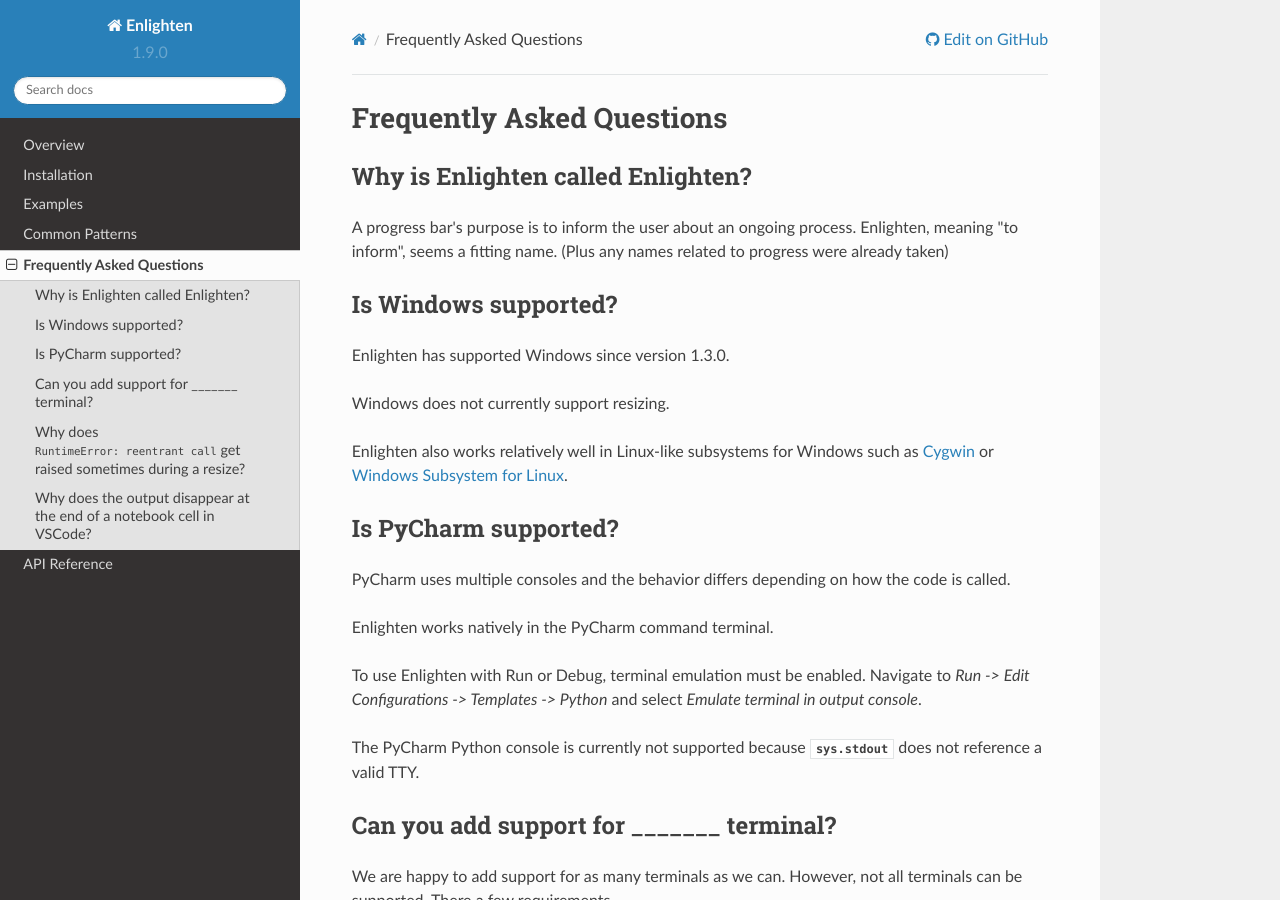
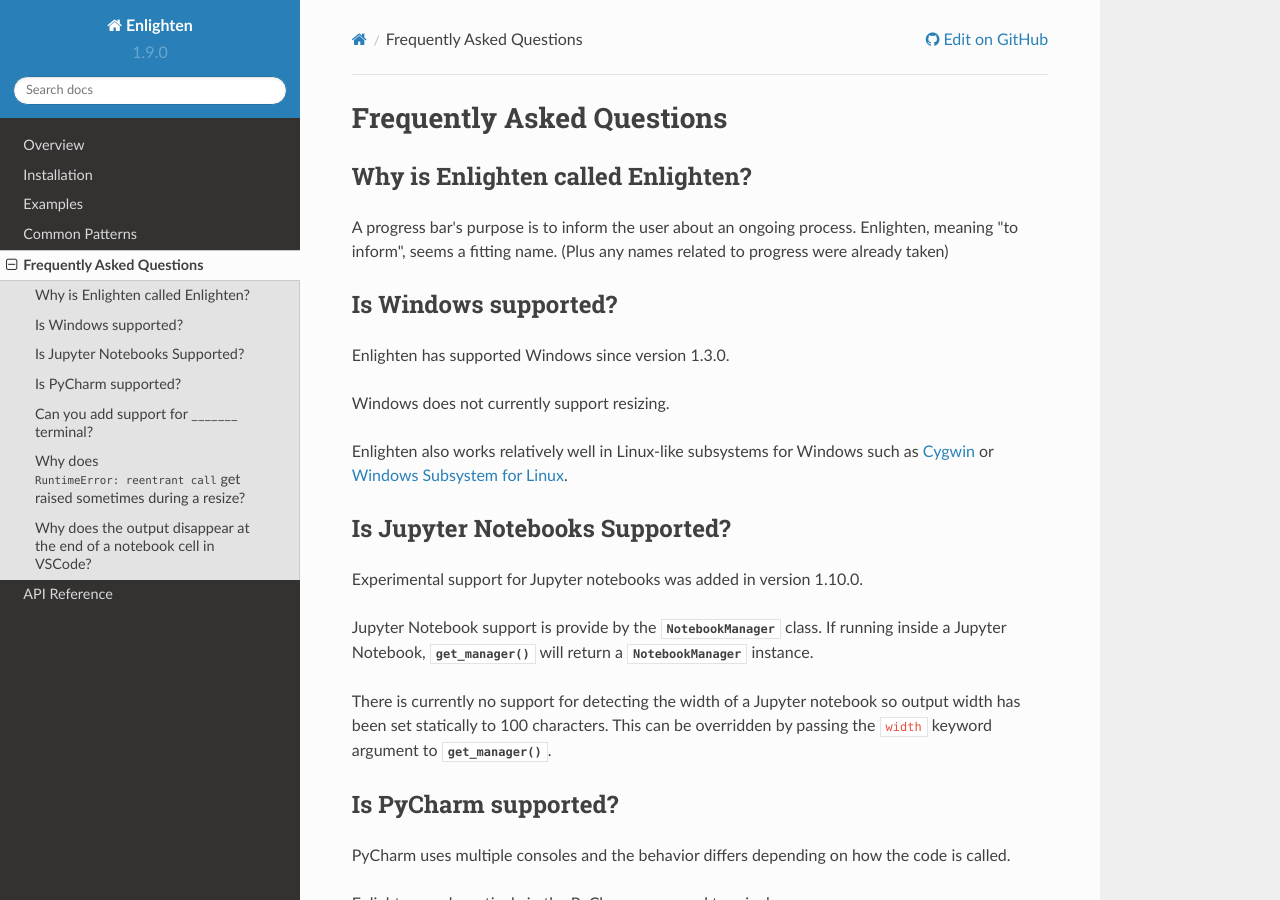
Before and after one commit to Rockhopper-Technologies/enlighten, a Sphinx documentation site: the page built from doc/faq.rst, in a window 1280 px wide and 900 px high. Built offline with Sphinx 7.4.7 and the Read the Docs theme 2.0.0, drawn with Linux system fonts in a browser that asks for light colours; some of the changed text lies outside the part shown.

Commit message:
Add Jupyter support to docs

```diff
--- a/README.rst
+++ b/README.rst
@@ -74,10 +74,12 @@
 Overview
 ========
 
-Enlighten Progress Bar is a console progress bar module for Python. (Yes, another one.)
+Enlighten Progress Bar is a console progress bar library for Python.
 
 The main advantage of Enlighten is it allows writing to stdout and stderr without any
-redirection.
+redirection or additional code. Just print or log as you normally would.
+
+Enlighten also includes experimental support for Jupyter Notebooks.
 
 .. image:: https://raw.githubusercontent.com/Rockhopper-Technologies/enlighten/master/doc/_static/demo.gif
     :target: http://python-enlighten.readthedocs.io/en/stable/examples.html
--- a/doc/faq.rst
+++ b/doc/faq.rst
@@ -29,6 +29,18 @@
 `Cygwin <https://cygwin.com/>`_ or
 `Windows Subsystem for Linux <https://en.wikipedia.org/wiki/Windows_Subsystem_for_Linux>`_.
 
+Is Jupyter Notebooks Supported?
+-------------------------------
+
+Experimental support for Jupyter notebooks was added in version 1.10.0.
+
+Jupyter Notebook support is provide by the :py:class:`~enlighten.NotebookManager` class.
+If running inside a Jupyter Notebook, :py:func:`~enlighten.get_manager` will return a
+:py:class:`~enlighten.NotebookManager` instance.
+
+There is currently no support for detecting the width of a Jupyter notebook so output width has been
+set statically to 100 characters. This can be overridden by passing the ``width`` keyword argument
+to :py:func:`~enlighten.get_manager`.
 
 Is PyCharm supported?
 ---------------------
@@ -103,5 +115,6 @@
 This issue has been confirmed by the maintainers, but a fix has not been released yet.
 
 As a temporary workaround, ``manager._primed = False`` at the end of the cell before calling
-``manager.stop()``. Note, this will result in double displays in other environments so should
-only be used if the display is cleared first or the code is limited to running in this extension.
+:py:meth:`~enlighten.NotebookManager.stop`. Note, this will result in double output in other
+environments so should only be used if the display is cleared first or the code is limited to
+running in this extension.
```
Also changed, not shown: doc/index.rst (+5 -2 lines).
